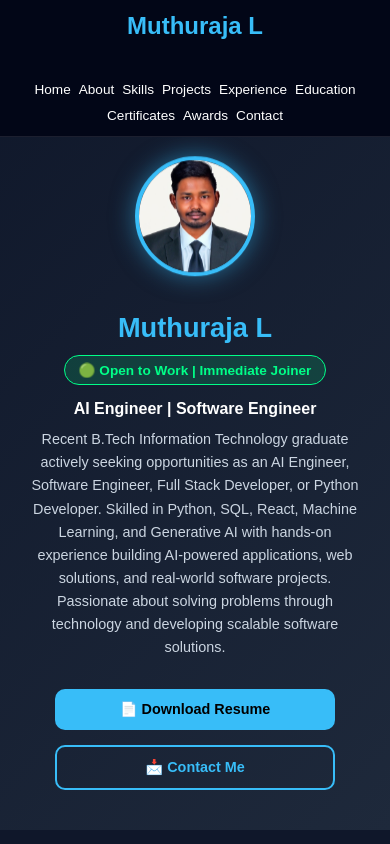
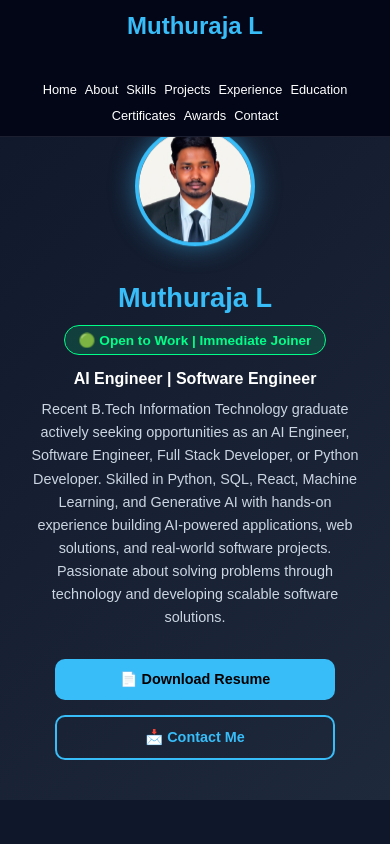
Before and after one commit to muthuraja89109/portfolio, a React app: page / in a window 390 px wide. Built offline with nearby package versions, Linux system fonts and the light colour scheme; the HTML template or start-up script is replaced by a standard one.

Commit message:
Update App.css

```diff
--- a/src/App.css
+++ b/src/App.css
@@ -6,12 +6,15 @@
 
 html {
   scroll-behavior: smooth;
+  overflow-x: hidden;
 }
 
 body {
   font-family: "Poppins", sans-serif;
   background: #0f172a;
   color: white;
+  overflow-x: hidden;
+  width: 100%;
 }
 
 /* Sections */
@@ -28,47 +31,50 @@ section {
   justify-content: center;
   text-align: center;
 }
-.navbar{
-  position:fixed;
-  top:0;
-  left:0;
-  width:100%;
 
-  display:flex;
-  justify-content:space-between;
-  align-items:center;
+/* NAVBAR */
+.navbar {
+  position: fixed;
+  top: 0;
+  left: 0;
+  width: 100%;
 
-  padding:10px 8%;
+  display: flex;
+  justify-content: space-between;
+  align-items: center;
 
-  background:#020617;
+  padding: 10px 8%;
 
-  z-index:1000;
+  background: #020617;
 
-  border-bottom:1px solid rgba(255,255,255,.1);
+  z-index: 1000;
+
+  border-bottom: 1px solid rgba(255,255,255,.1);
 }
 
-.logo{
-  color:#38bdf8;
-  font-size:2rem;
-  font-weight:700;
+.logo {
+  color: #38bdf8;
+  font-size: 2rem;
+  font-weight: 700;
 }
 
-.nav-links{
-  display:flex;
-  gap:25px;
-  list-style:none;
+.nav-links {
+  display: flex;
+  gap: 25px;
+  list-style: none;
 }
 
-.nav-links a{
-  color:white;
-  text-decoration:none;
-  font-weight:500;
-  transition:.3s;
+.nav-links a {
+  color: white;
+  text-decoration: none;
+  font-weight: 500;
+  transition: .3s;
 }
 
-.nav-links a:hover{
-  color:#38bdf8;
+.nav-links a:hover {
+  color: #38bdf8;
 }
+
 /* Profile Image */
 .profile-img {
   width: 220px;
@@ -167,9 +173,9 @@ h2 {
   font-size: 1.1rem;
 }
 
-/* =========================
-   MOBILE FRIENDLY ADDITIONS
-   ========================= */
+/* ==========================
+   TABLET RESPONSIVE
+   ========================== */
 
 @media (max-width: 768px) {
 
@@ -179,11 +185,14 @@ h2 {
 
   .navbar {
     padding: 12px 5%;
-    flex-direction: column;
+    flex-wrap: wrap;
+    justify-content: center;
     gap: 10px;
   }
 
   .logo {
+    width: 100%;
+    text-align: center;
     font-size: 1.8rem;
   }
 
@@ -198,7 +207,7 @@ h2 {
   }
 
   #hero {
-    padding-top: 140px;
+    padding-top: 120px;
   }
 
   #hero h1 {
@@ -244,8 +253,15 @@ h2 {
   }
 }
 
-/* Small Phones */
+/* ==========================
+   MOBILE RESPONSIVE
+   ========================== */
+
 @media (max-width: 480px) {
+
+  section {
+    padding: 70px 4%;
+  }
 
   .logo {
     font-size: 1.5rem;
@@ -256,15 +272,16 @@ h2 {
   }
 
   .nav-links a {
-    font-size: 0.85rem;
+    font-size: 0.8rem;
   }
 
   #hero {
-    padding-top: 160px;
+    padding-top: 130px;
   }
 
   #hero h1 {
     font-size: 1.7rem;
+    line-height: 1.3;
   }
 
   .job-title {
@@ -273,6 +290,7 @@ h2 {
 
   .hero-desc {
     font-size: 0.95rem;
+    line-height: 1.6;
   }
 
   .profile-img {
@@ -286,10 +304,15 @@ h2 {
 
   .card {
     padding: 15px;
+    border-radius: 12px;
   }
 
   .skill-list span {
     font-size: 0.8rem;
     padding: 7px 12px;
   }
+
+  #contact p {
+    font-size: 0.95rem;
+  }
 }
```
